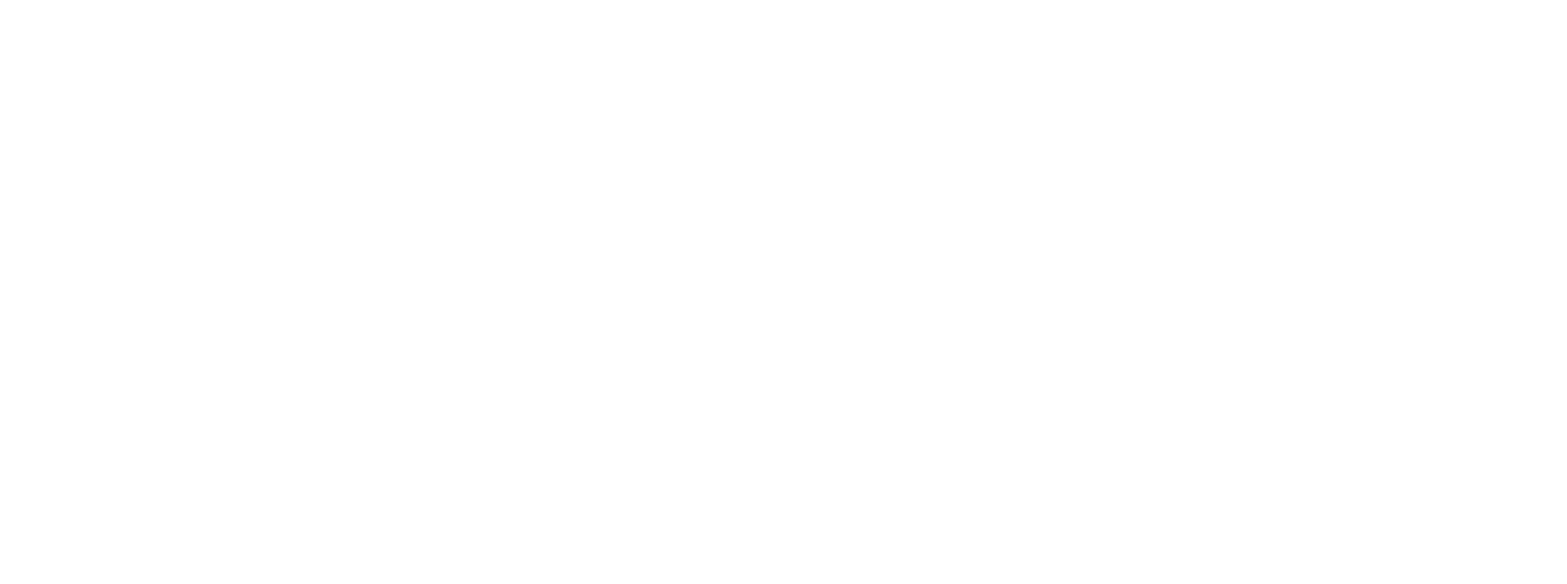
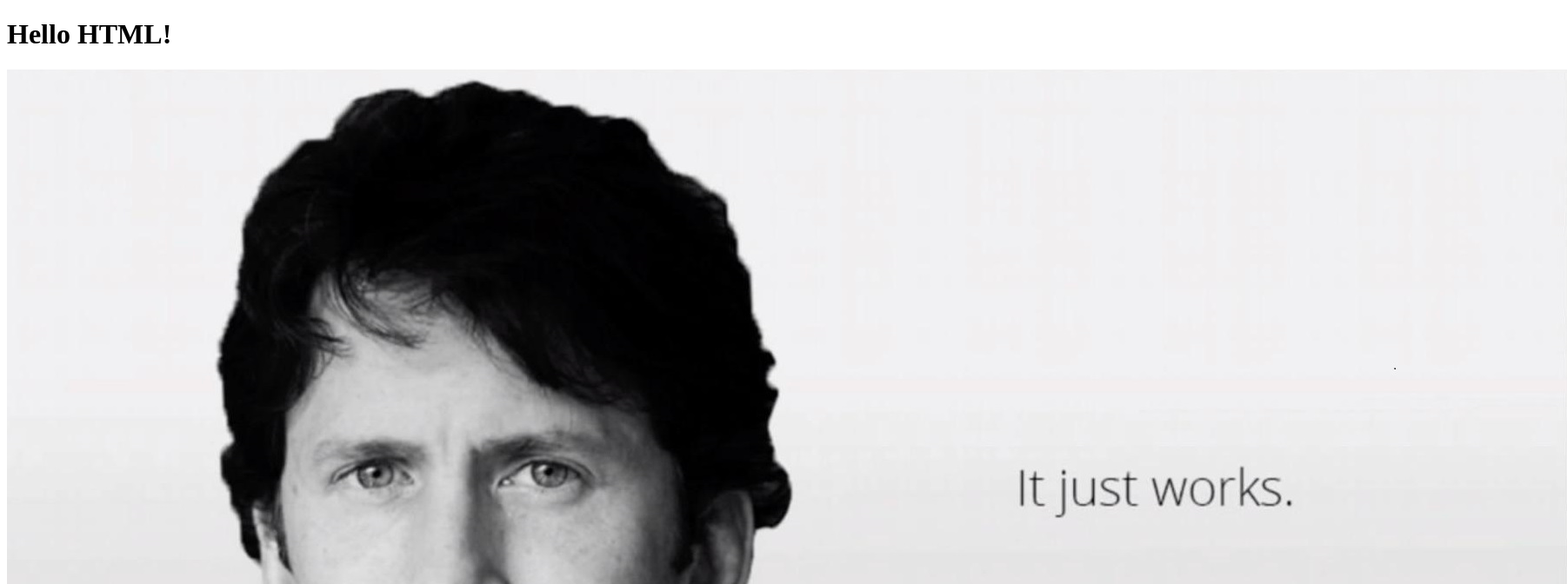
Before and after one commit to old-iron-skald/html-project, a plain HTML site: page index.html in a window 1280 px wide. Shown: the top 672 px of the page at 87% size, 1802 px wide, since content can reach past the window. Drawn offline with Linux system fonts and the light colour scheme.

Commit message:
Sample html markup

```diff
--- a/index.html
+++ b/index.html
@@ -1,13 +1,16 @@
 <!DOCTYPE html>
 <html lang="en">
+
 <head>
     <meta charset="UTF-8">
-    <meta http-equiv="X-UA-Compatible" content="IE=edge">
     <meta name="viewport" content="width=device-width, initial-scale=1.0">
-    <title>Document</title>
-    <link rel="shortcut icon" href="https://placekitten.com/96/139" type="image/x-icon">
+    <title>Webpage</title>
+    <link rel="shortcut icon" href="img/it-just-works.jpg" type="image/x-icon">
 </head>
+
 <body>
-    <script src="https://unpkg.com/html-data-include@3.3.3/html-data-include.js"></script>
+    <h1>Hello HTML!</h1>
+    <img src="img/it-just-works.jpg" alt="Todd Howard meme">
 </body>
+
 </html>
```
Also changed, not shown: img/it-just-works.jpg (added).
